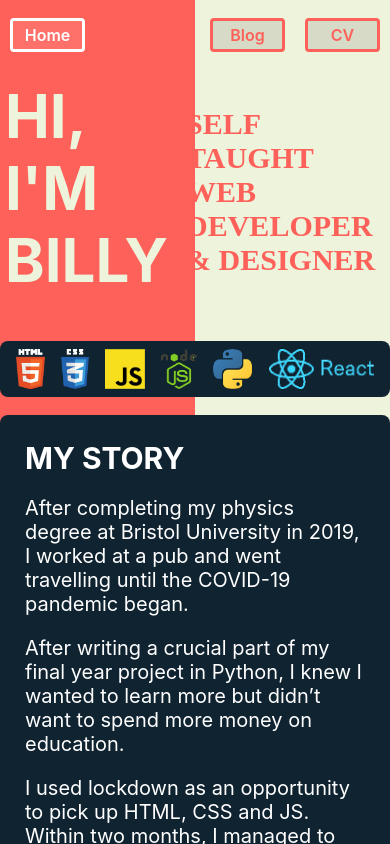
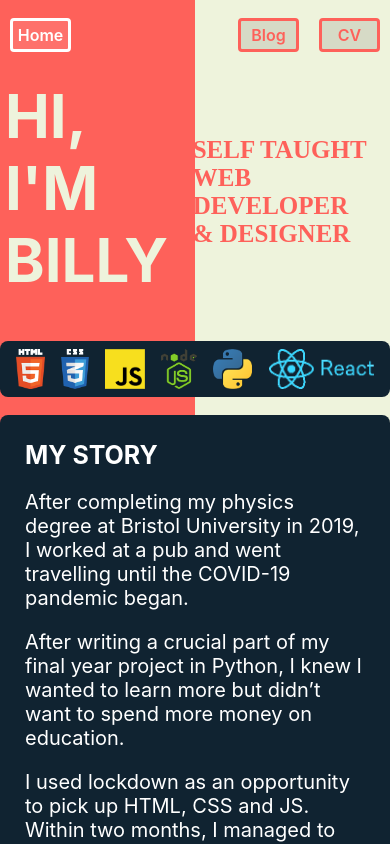
Before and after one commit to bill0x2A/portfolio-site, a React (Create React App) app: page / in a window 390 px wide. Shown: the top 844 px of the page. Built offline with nearby package versions, Linux system fonts and the light colour scheme.

Commit message:
Fix hompage responsivity

```diff
--- a/src/Components/Navigation/Navigation.module.css
+++ b/src/Components/Navigation/Navigation.module.css
@@ -43,3 +43,9 @@
         margin: 0 10px;
     }
 }
+
+@media only screen and (max-width : 420px){
+    .Navbar a {
+        padding : 4px 5px;
+    }
+}
--- a/src/containers/HeaderText/HeaderText.module.css
+++ b/src/containers/HeaderText/HeaderText.module.css
@@ -22,11 +22,11 @@ h2 {
 
 @media only screen and (max-width : 786px){
     h1 {
-        font-size: 60px;
+        font-size: 50px;
     }
 
     h2 {
-        font-size: 30px;
+        font-size: 25px;
     }
 
     .HeaderText h1 {
--- a/src/index.css
+++ b/src/index.css
@@ -10,6 +10,7 @@ body, html {
   -webkit-font-smoothing: antialiased;
   -moz-osx-font-smoothing: grayscale;
   background: linear-gradient(to right, #fe615a, #fe615a 50%, #eef3dc 50%);
+  min-width: 330px;
 }
 
 
```
